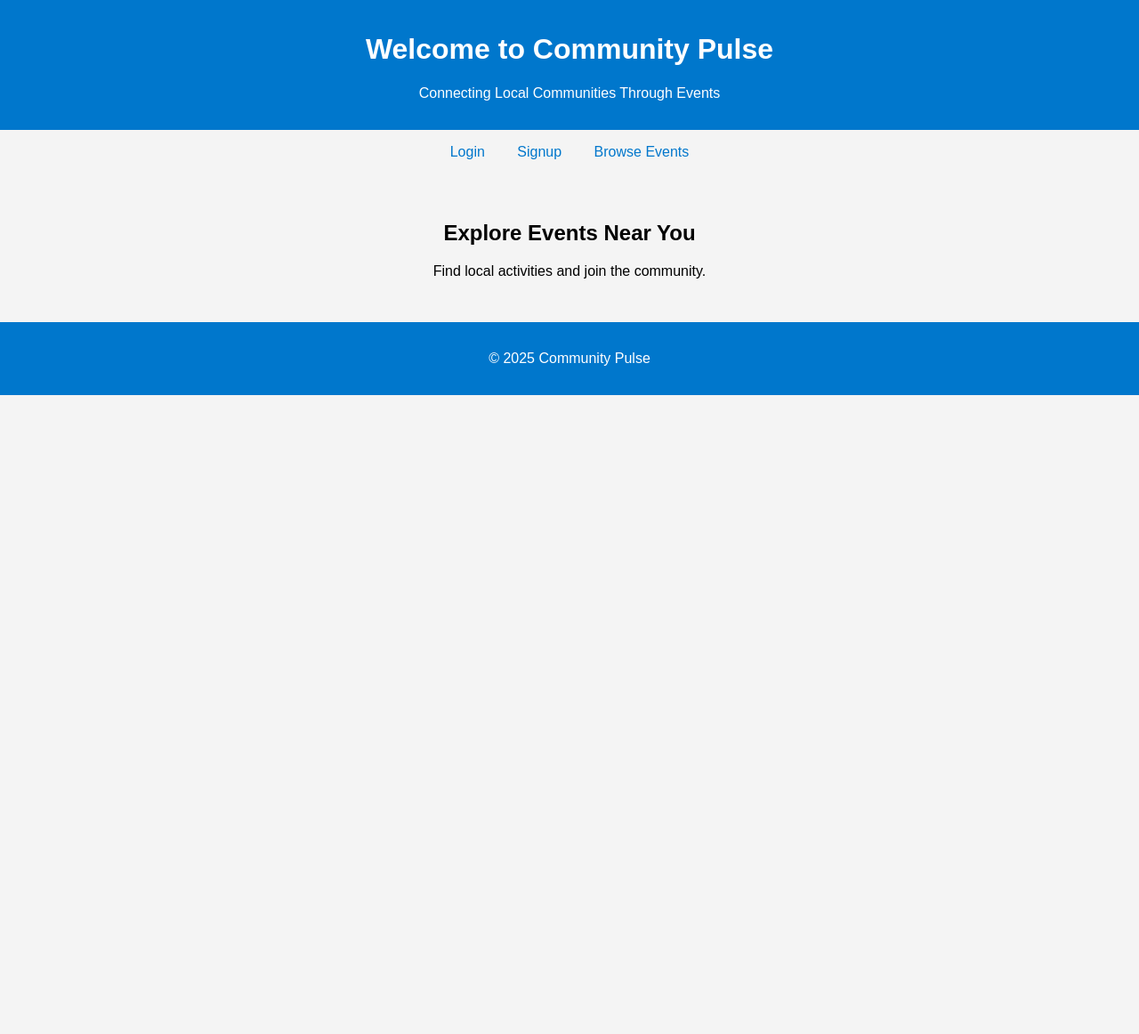
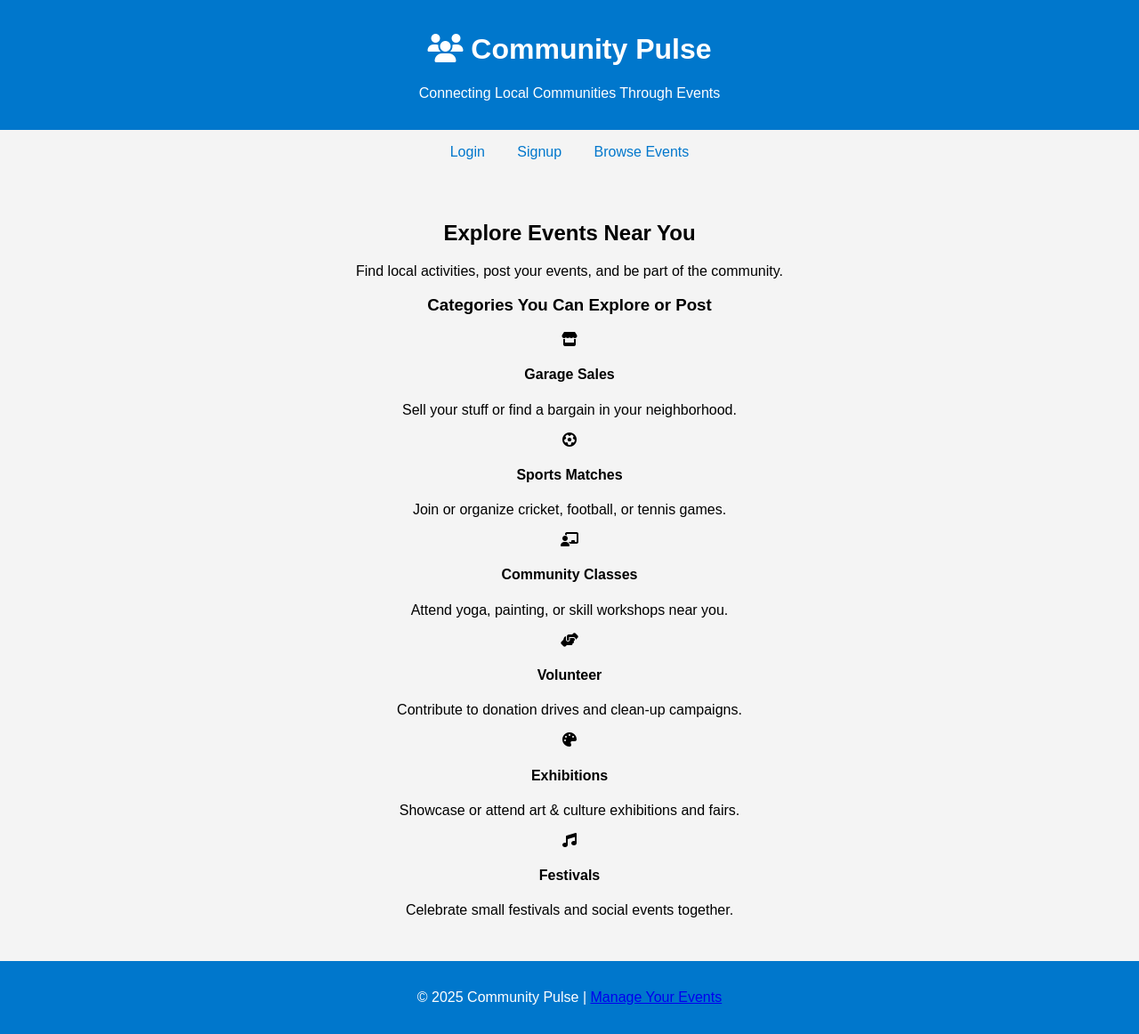
Before and after one commit to Siddharth11Roy/PULSE, a Flask app: page / in a window 1280 px wide. Shown: the whole page at 89% size. Before the commit the page ends 444 px from the top, so only its background shows below. Run offline with Flask 3, Linux system fonts and the light colour scheme.

Commit message:
Update index.html

```diff
--- a/community-pulse/app/templates/index.html
+++ b/community-pulse/app/templates/index.html
@@ -1,4 +1,4 @@
-<!DOCTYPE html>
+<!-- <!DOCTYPE html>
 <html lang="en">
 <head>
     <meta charset="UTF-8">
@@ -26,3 +26,73 @@
     </footer>
 </body>
 </html>
+ -->
+
+ <!DOCTYPE html>
+<html lang="en">
+<head>
+    <meta charset="UTF-8">
+    <title>Community Pulse</title>
+    <link rel="stylesheet" href="{{ url_for('static', filename='css/style.css') }}">
+    <link rel="stylesheet" href="https://cdnjs.cloudflare.com/ajax/libs/font-awesome/6.5.0/css/all.min.css">
+</head>
+<body>
+    <header class="gradient-header">
+        <h1><i class="fas fa-users"></i> Community Pulse</h1>
+        <p>Connecting Local Communities Through Events</p>
+    </header>
+
+    <nav class="navbar">
+        <a href="/login">Login</a>
+        <a href="/signup">Signup</a>
+        <a href="/events">Browse Events</a>
+    </nav>
+
+    <main class="main-content">
+        <section class="hero">
+            <h2>Explore Events Near You</h2>
+            <p>Find local activities, post your events, and be part of the community.</p>
+        </section>
+
+        <section class="cards-container">
+            <h3>Categories You Can Explore or Post</h3>
+            <div class="cards">
+                <div class="card">
+                    <i class="fas fa-store"></i>
+                    <h4>Garage Sales</h4>
+                    <p>Sell your stuff or find a bargain in your neighborhood.</p>
+                </div>
+                <div class="card">
+                    <i class="fas fa-futbol"></i>
+                    <h4>Sports Matches</h4>
+                    <p>Join or organize cricket, football, or tennis games.</p>
+                </div>
+                <div class="card">
+                    <i class="fas fa-chalkboard-teacher"></i>
+                    <h4>Community Classes</h4>
+                    <p>Attend yoga, painting, or skill workshops near you.</p>
+                </div>
+                <div class="card">
+                    <i class="fas fa-hands-helping"></i>
+                    <h4>Volunteer</h4>
+                    <p>Contribute to donation drives and clean-up campaigns.</p>
+                </div>
+                <div class="card">
+                    <i class="fas fa-palette"></i>
+                    <h4>Exhibitions</h4>
+                    <p>Showcase or attend art & culture exhibitions and fairs.</p>
+                </div>
+                <div class="card">
+                    <i class="fas fa-music"></i>
+                    <h4>Festivals</h4>
+                    <p>Celebrate small festivals and social events together.</p>
+                </div>
+            </div>
+        </section>
+    </main>
+
+    <footer>
+        <p>&copy; 2025 Community Pulse | <a href="/events">Manage Your Events</a></p>
+    </footer>
+</body>
+</html>
```
